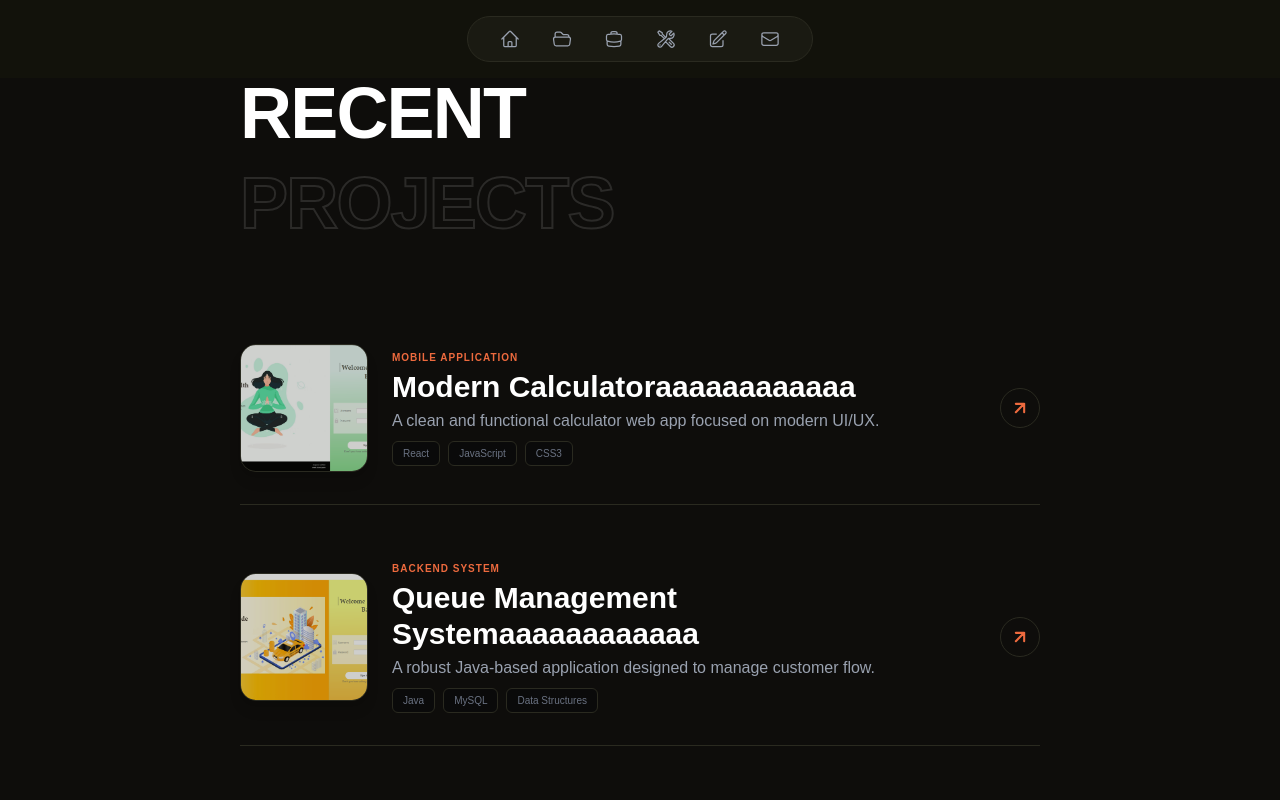
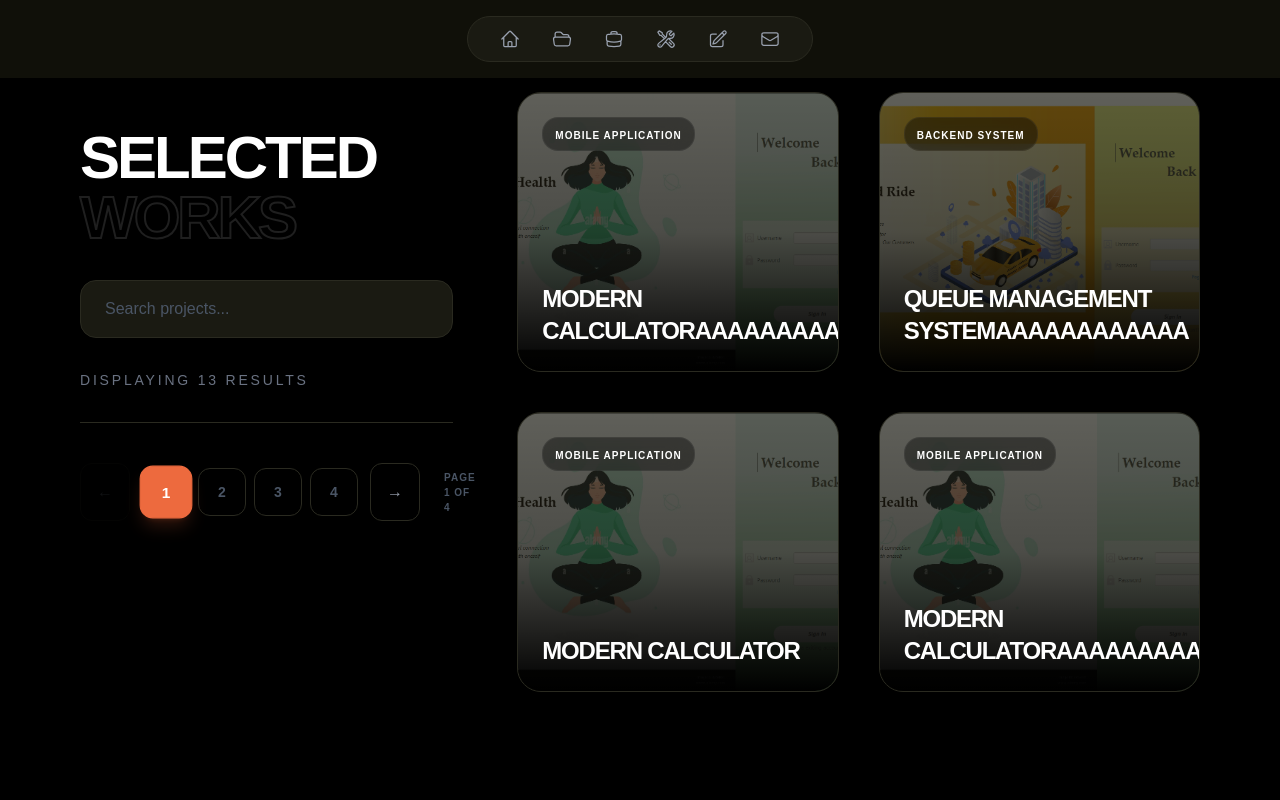
Before and after one commit to tharu-2003/Tharusha_Sandaruwan_Dahanayaka, a React (Vite) app: page /projects in a window 1280 px wide. Shown: the top 800 px of the page. Built offline with nearby package versions, Linux system fonts and the light colour scheme.

Commit message:
update project page ui

```diff
--- a/src/pages/ProjectPage.tsx
+++ b/src/pages/ProjectPage.tsx
@@ -1,19 +1,138 @@
-import { Navigation } from '../components/Navigation'
-import { ProjectsSection } from '../components/ProjectsSection'
-import { Footer } from '../components/Footer'
+import React, { useEffect, useState, useMemo } from 'react';
+import { useNavigate } from 'react-router-dom';
+import { projectsData } from '../assets/datas/assets';
+import { Navigation } from '../components/Navigation';
+import { Pagination } from '../components/PaginationControls';
+
 
 const ProjectPage = () => {
+  const navigate = useNavigate();
+  const [searchQuery, setSearchQuery] = useState("");
+  const [currentPage, setCurrentPage] = useState(1);
+  const itemsPerPage = 4;
+
+  // 1. Search Logic
+  const filteredProjects = useMemo(() => {
+    const reversed = [...projectsData].reverse();
+    return reversed.filter(project =>
+      project.title.toLowerCase().includes(searchQuery.toLowerCase()) ||
+      project.category.toLowerCase().includes(searchQuery.toLowerCase()) ||
+      project.tags.some(tag => tag.toLowerCase().includes(searchQuery.toLowerCase()))
+    );
+  }, [searchQuery]);
+
+  // 2. Pagination Calculations
+  const totalPages = Math.ceil(filteredProjects.length / itemsPerPage);
+  const indexOfLastItem = currentPage * itemsPerPage;
+  const indexOfFirstItem = indexOfLastItem - itemsPerPage;
+  const currentProjects = filteredProjects.slice(indexOfFirstItem, indexOfLastItem);
+
+  useEffect(() => {
+    window.scrollTo({ top: 0, behavior: 'smooth' });
+  }, [currentPage]);
+
+  const handleSearch = (e: React.ChangeEvent<HTMLInputElement>) => {
+    setSearchQuery(e.target.value);
+    setCurrentPage(1);
+  };
+
   return (
-    <>
-        <main className="min-h-screen bg-red=600">
-            <Navigation />
-            <div className="max-w-4xl mx-auto px-4 py-16 sm:px-6 lg:px-8">
-                <ProjectsSection />
-                <Footer />
+    <div className="min-h-screen bg-black text-white p-5 sm:p-10 md:p-16 lg:p-20 font-sans selection:bg-[#ed6a3e]/30">
+      <Navigation />
+
+      <div className="flex flex-col lg:flex-row gap-12 lg:gap-16 mt-20 lg:mt-3">
+
+        {/* LEFT SIDE: Title & Search */}
+        <div className="w-full lg:w-1/3 lg:sticky lg:top-32 h-fit space-y-8">
+          <div>
+            <h1 className="text-4xl sm:text-6xl lg:text-6xl font-black tracking-tighter leading-none uppercase">
+              SELECTED <br />
+              <span className="ghost-text text-[#1a1a12] stroke-[#2a2a20] stroke-1">WORKS</span>
+            </h1>
+          </div>
+
+          <div className="relative w-full max-w-md">
+            <input
+              type="text"
+              placeholder="Search projects..."
+              value={searchQuery}
+              onChange={handleSearch}
+              className="w-full bg-[#1a1a12] border border-[#2a2a20] rounded-2xl px-6 py-4 text-white placeholder-gray-600 focus:outline-none focus:border-[#ed6a3e] transition-all"
+            />
+          </div>
+
+          <p className="text-gray-500 text-xs sm:text-sm font-medium uppercase tracking-[0.2em]">
+            Displaying {filteredProjects.length} results
+          </p>
+
+          {/* Pagination CALL (Desktop View) */}
+          <div className="hidden lg:block">
+            <Pagination
+              currentPage={currentPage}
+              totalPages={totalPages}
+              setCurrentPage={setCurrentPage}
+            />
+          </div>
+        </div>
+
+        {/* RIGHT SIDE: Projects Grid */}
+        <div className="lg:w-2/3">
+          {currentProjects.length > 0 ? (
+            <div className="grid grid-cols-1 md:grid-cols-2 gap-8 lg:gap-10">
+              {currentProjects.map((project) => (
+                <div
+                  key={project._id}
+                  onClick={() => navigate(`/projects-details/${project._id}`)}
+                  className="group relative cursor-pointer overflow-hidden rounded-3xl bg-[#1a1a12] border border-[#2a2a20] transition-all duration-500 hover:border-[#ed6a3e]/40 shadow-2xl h-[240px] sm:h-[280px] w-full"
+                >
+                  <div className="absolute inset-0 z-0">
+                    <img
+                      src={project.image}
+                      alt={project.title}
+                      className="w-full h-full object-cover transition-transform duration-1000 group-hover:scale-110 opacity-30 group-hover:opacity-50"
+                    />
+                    <div className="absolute inset-0 bg-linear-to-t from-black via-black/20 to-transparent" />
+                  </div>
+
+                  <div className="absolute inset-0 p-6 flex flex-col justify-between z-20">
+                    <div className="flex justify-between items-start">
+                      <div className="px-3 py-1 rounded-2xl bg-black/40 backdrop-blur-md border border-white/5">
+                        <span className="text-white text-[10px] font-black tracking-widest uppercase">
+                          {project.category}
+                        </span>
+                      </div>
+                    </div>
+                    <h3 className="text-2xl font-black text-white uppercase tracking-tighter group-hover:tracking-wider transition-all duration-500">
+                      {project.title}
+                    </h3>
+                  </div>
+                </div>
+              ))}
             </div>
-        </main>
-    </>
-  )
-}
+          ) : (
+            <div className="text-center py-20 border border-dashed border-[#2a2a20] rounded-3xl">
+              <p className="text-gray-600 uppercase tracking-widest font-bold">No projects found.</p>
+            </div>
+          )}
 
-export default ProjectPage
+          {/* Pagination CALL (Mobile View) */}
+          <div className="lg:hidden mt-12 pb-10">
+            <Pagination
+              currentPage={currentPage}
+              totalPages={totalPages}
+              setCurrentPage={setCurrentPage}
+            />
+          </div>
+        </div>
+      </div>
+
+      <footer className="mt-32 border-t border-[#2a2a20] pt-20 text-center pb-10">
+        <h2 onClick={() => navigate('/contact')} className="text-4xl sm:text-6xl font-black text-white hover:text-[#ed6a3e] cursor-pointer transition-all duration-500 uppercase italic">
+          Let's Build Together →
+        </h2>
+      </footer>
+    </div>
+  );
+};
+
+export default ProjectPage;
```
